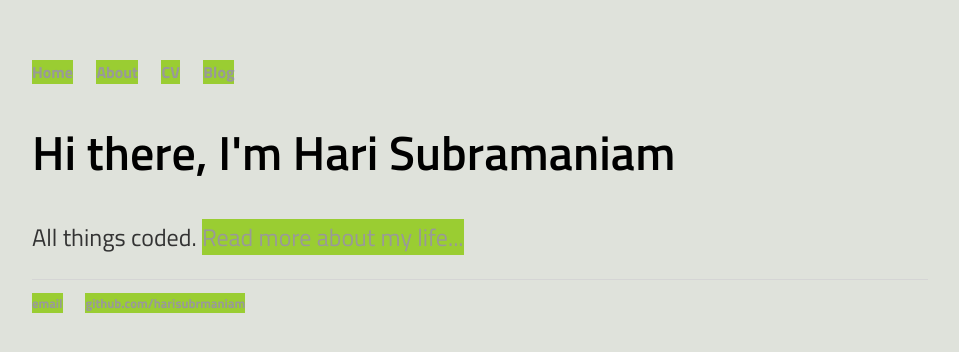
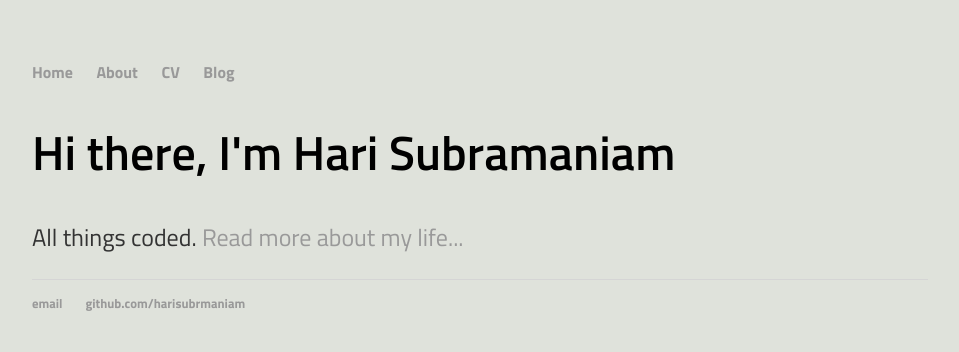
Before and after one commit to harisubramaniam/harisubramaniam.github.io, a Jekyll site: the page built from index.html, in a window 1280 px wide. Shown: the top 352 px of the page, without its empty margins (160-1119 px from the left). Built offline with Jekyll 4.4.1, drawn with Linux system fonts in a browser that asks for light colours.

Commit message:
remove highlighting

```diff
--- a/css/main.css
+++ b/css/main.css
@@ -18,7 +18,7 @@ nav ul li, footer ul li {
 a {
     text-decoration: none;
     color: #999;
-    background-color: yellowgreen;
+    /* background-color: yellowgreen; */
 }
 a:hover a:active {
     text-decoration: none;
```
